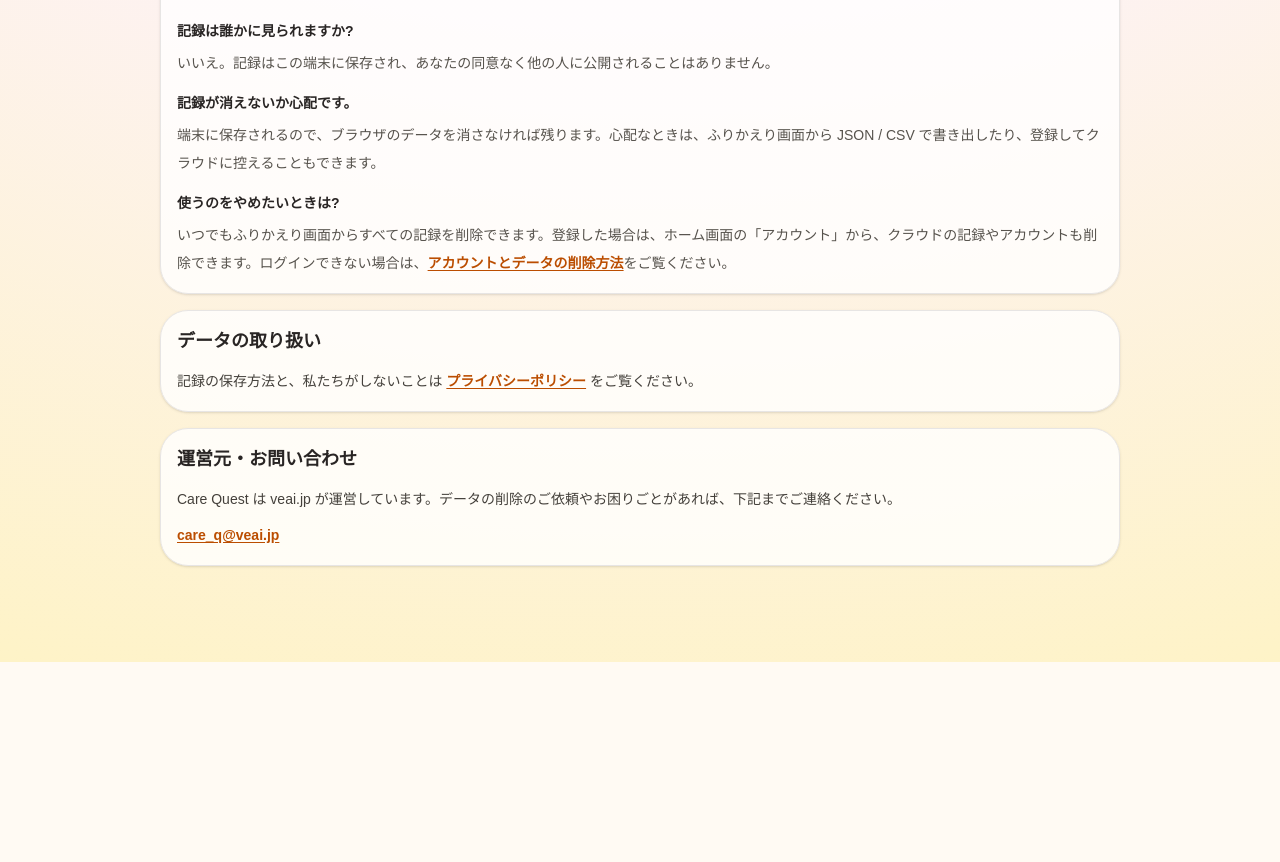
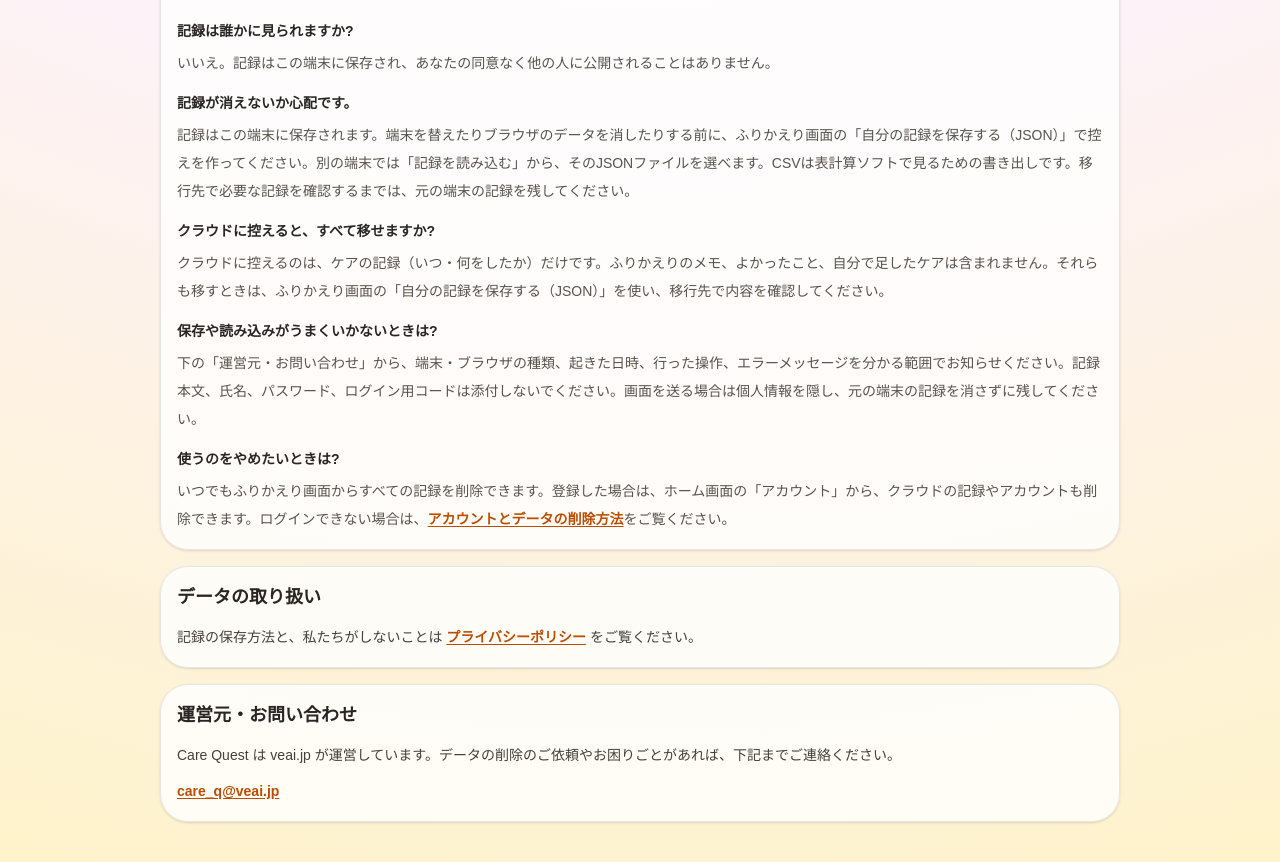
Before and after one commit to larai-w/carequest, a Next.js app: page /carequest/about in a window 1280 px wide. Shown: the part 1280-2142 px from the top of the page. Before the commit the page ends 1942 px from the top, so only its background shows below. Built offline with nearby package versions, Linux system fonts and the light colour scheme.

Commit message:
Clarify backup FAQ and update vulnerable dependencies (#150)
* docs: clarify record backup and migration FAQ

* fix: update vulnerable sharp and source-map-js dependencies

```diff
--- a/app/about/page.tsx
+++ b/app/about/page.tsx
@@ -84,7 +84,15 @@ export default function AboutPage() {
             </div>
             <div>
               <dt className="font-semibold text-stone-800">記録が消えないか心配です。</dt>
-              <dd className="mt-1 text-stone-600">端末に保存されるので、ブラウザのデータを消さなければ残ります。心配なときは、ふりかえり画面から JSON / CSV で書き出したり、登録してクラウドに控えることもできます。</dd>
+              <dd className="mt-1 text-stone-600">記録はこの端末に保存されます。端末を替えたりブラウザのデータを消したりする前に、ふりかえり画面の「自分の記録を保存する（JSON）」で控えを作ってください。別の端末では「記録を読み込む」から、そのJSONファイルを選べます。CSVは表計算ソフトで見るための書き出しです。移行先で必要な記録を確認するまでは、元の端末の記録を残してください。</dd>
+            </div>
+            <div>
+              <dt className="font-semibold text-stone-800">クラウドに控えると、すべて移せますか?</dt>
+              <dd className="mt-1 text-stone-600">クラウドに控えるのは、ケアの記録（いつ・何をしたか）だけです。ふりかえりのメモ、よかったこと、自分で足したケアは含まれません。それらも移すときは、ふりかえり画面の「自分の記録を保存する（JSON）」を使い、移行先で内容を確認してください。</dd>
+            </div>
+            <div>
+              <dt className="font-semibold text-stone-800">保存や読み込みがうまくいかないときは?</dt>
+              <dd className="mt-1 text-stone-600">下の「運営元・お問い合わせ」から、端末・ブラウザの種類、起きた日時、行った操作、エラーメッセージを分かる範囲でお知らせください。記録本文、氏名、パスワード、ログイン用コードは添付しないでください。画面を送る場合は個人情報を隠し、元の端末の記録を消さずに残してください。</dd>
             </div>
             <div>
               <dt className="font-semibold text-stone-800">使うのをやめたいときは?</dt>
```
Also changed, not shown: 1 other file (tests, documents, lock files or other folders).
